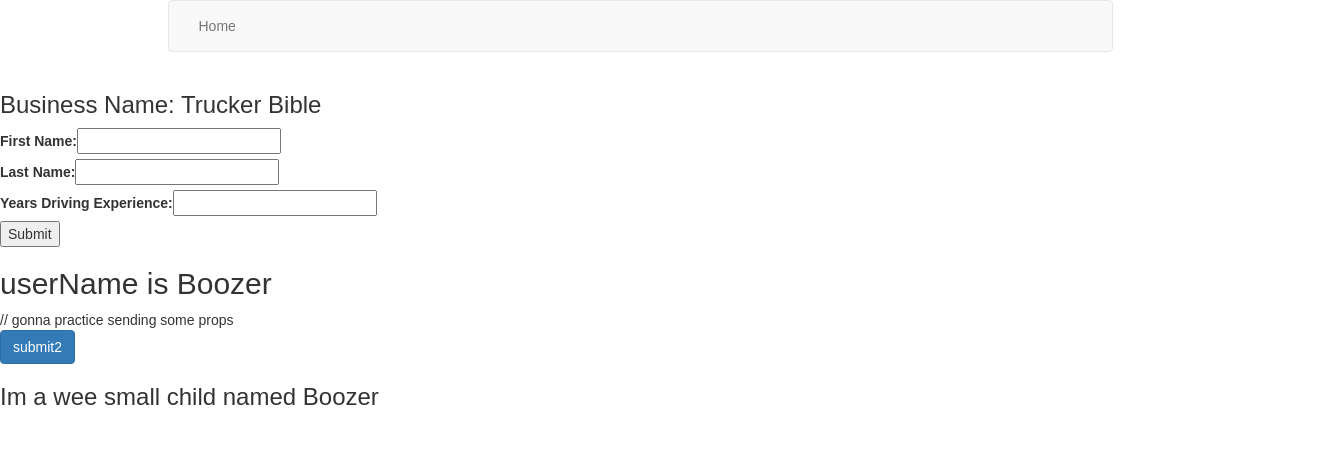
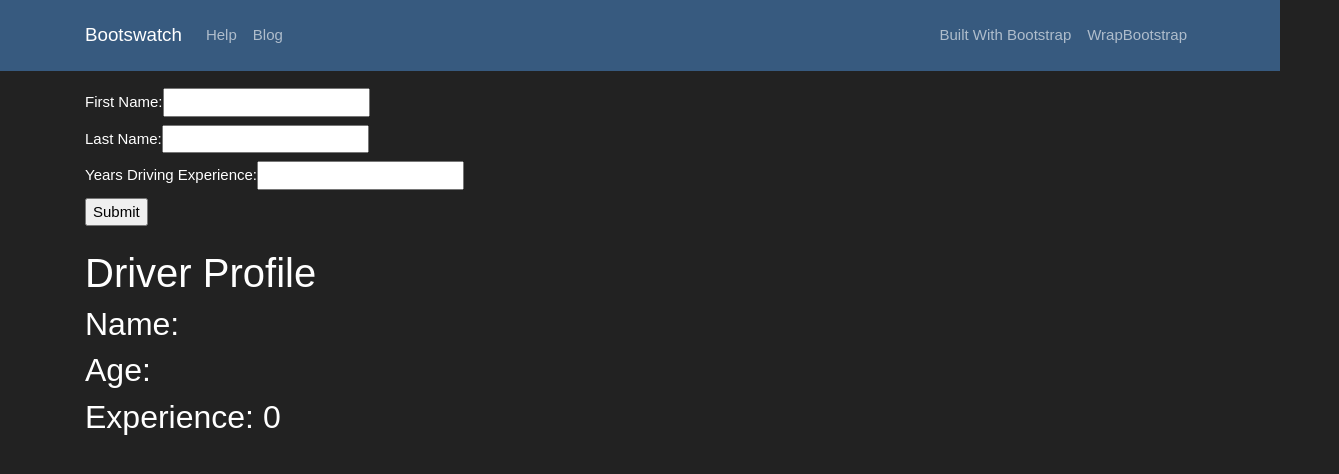
Before and after one commit to vincefio/changeworld1, a React (Create React App) app: page / in a window 1280 px wide. Shown: the top 474 px of the page, 1339 px wide, since content can reach past the window. Built offline with nearby package versions, Linux system fonts and the light colour scheme.

Commit message:
react router

```diff
--- a/package.json
+++ b/package.json
@@ -4,9 +4,12 @@
   "private": true,
   "dependencies": {
     "dom": "0.0.3",
+    "history": "^4.7.2",
     "react": "^16.3.2",
     "react-bootstrap": "^0.32.1",
     "react-dom": "^16.3.2",
+    "react-router": "^4.2.0",
+    "react-router-dom": "^4.2.2",
     "react-scripts": "1.1.4"
   },
   "scripts": {
@@ -14,5 +17,8 @@
     "build": "react-scripts build",
     "test": "react-scripts test --env=jsdom",
     "eject": "react-scripts eject"
+  },
+  "devDependencies": {
+    "webpack-dev-server": "^3.1.4"
   }
 }
--- a/public/index.html
+++ b/public/index.html
@@ -9,9 +9,16 @@
     <link rel="shortcut icon" href="%PUBLIC_URL%/favicon.ico">
 
     <!-- Bootstrap CDN -->
+
     <!-- Latest compiled and minified CSS -->
-<link rel="stylesheet" href="https://maxcdn.bootstrapcdn.com/bootstrap/3.3.7/css/bootstrap.min.css" integrity="sha384-BVYiiSIFeK1dGmJRAkycuHAHRg32OmUcww7on3RYdg4Va+PmSTsz/K68vbdEjh4u" crossorigin="anonymous">
+    <link href="https://stackpath.bootstrapcdn.com/bootswatch/4.1.1/darkly/bootstrap.min.css" rel="stylesheet" integrity="sha384-ae362vOLHy2F1EfJtpMbNW0i9pNM1TP2l5O4VGYYiLJKsaejqVWibbP6BSf0UU5i" crossorigin="anonymous">
+<!--<link rel="stylesheet" href="https://maxcdn.bootstrapcdn.com/bootstrap/3.3.7/css/bootstrap.min.css" integrity="sha384-BVYiiSIFeK1dGmJRAkycuHAHRg32OmUcww7on3RYdg4Va+PmSTsz/K68vbdEjh4u" crossorigin="anonymous">-->
+  <!--<link href="https://stackpath.bootstrapcdn.com/bootswatch/4.1.1/cyborg/bootstrap.min.css" rel="stylesheet" integrity="sha384-iMvB1cubutqnCw/Xlf3A1lEXHojPMC7dETFR9CYfYENKn8yw6QlyL+BaYmPXEjmo" crossorigin="anonymous">-->
+  <!-- jQuery library -->
+  <script src="https://ajax.googleapis.com/ajax/libs/jquery/3.3.1/jquery.min.js"></script>
 
+  <!-- Latest compiled JavaScript -->
+  <script src="https://maxcdn.bootstrapcdn.com/bootstrap/3.3.7/js/bootstrap.min.js"></script>
     <title>Let's build a fucking business</title>
   </head>
   <body>
@@ -20,5 +27,6 @@
     </noscript>
     <div id="root"></div>
 
+
   </body>
 </html>
--- a/src/App.js
+++ b/src/App.js
@@ -1,5 +1,5 @@
 import React, { Component } from 'react';
-
+import { BrowserRouter as Router, Route } from "react-router-dom";
 import './App.css';
 import Signin from './Components/Usersignin';
 import NameofBusiness from './Components/Projects';
@@ -9,18 +9,13 @@ import ChildToForm from './Components/ChildToForm';
 class App extends Component {
   render() {
     return (
-      <div>
+
       <div className="container">
-        <div className="row">
-          <div className="col-xs-10 col-xs-offset-1">
-              <Header/>
-          </div>
-        </div>
-       </div>
+        <Header/>
         <NameofBusiness />
         <Signin name={'Bertha'}/>
+      </div>
 
-      </div>
     );
   }
 }
--- a/src/Components/ChildToForm.js
+++ b/src/Components/ChildToForm.js
@@ -11,9 +11,10 @@ class ChildToForm extends Component {
 
     return(
       <div>
-        <input type="submit" value="submit2" onClick={() => this.testName()}
-        className="btn btn-primary" />
-        <h3>Im a wee small child named {this.props.user}</h3>
+        <h2>Driver Profile</h2>
+        <h3>Name: {this.props.user}</h3>
+        <h3>Age: {this.props.userAge}</h3>
+        <h3>Experience: {this.props.experience}</h3>
       </div>
     );
   }
--- a/src/Components/Header.js
+++ b/src/Components/Header.js
@@ -3,15 +3,36 @@ import React, { Component } from "react";
 class Header extends Component {
   render(){
     return(
-      <nav className="navbar navbar-default">
-                <div className="container">
-                    <div className="navbar-header">
-                        <ul className="nav navbar-nav">
-                            <li><a href="">Home</a></li>
-                        </ul>
-                    </div>
-                </div>
-        </nav>
+      <div class="navbar navbar-expand-lg fixed-top navbar-dark bg-primary" id="navigation">
+      <div class="container">
+        <a href="../" class="navbar-brand">Bootswatch</a>
+        <button class="navbar-toggler" type="button" data-toggle="collapse" data-target="#navbarResponsive" aria-controls="navbarResponsive" aria-expanded="false" aria-label="Toggle navigation">
+          <span class="navbar-toggler-icon"></span>
+        </button>
+        <div class="collapse navbar-collapse" id="navbarResponsive">
+          <ul class="navbar-nav">
+
+            <li class="nav-item">
+              <a class="nav-link" href="../help/">Help</a>
+            </li>
+            <li class="nav-item">
+              <a class="nav-link" href="http://blog.bootswatch.com">Blog</a>
+            </li>
+
+          </ul>
+
+          <ul class="nav navbar-nav ml-auto">
+            <li class="nav-item">
+              <a class="nav-link" href="http://builtwithbootstrap.com/" target="_blank">Built With Bootstrap</a>
+            </li>
+            <li class="nav-item">
+              <a class="nav-link" href="https://wrapbootstrap.com/?ref=bsw" target="_blank">WrapBootstrap</a>
+            </li>
+          </ul>
+
+        </div>
+      </div>
+    </div>
     );
   }
 }
--- a/src/Components/Usersignin.js
+++ b/src/Components/Usersignin.js
@@ -2,14 +2,15 @@ import React, { Component } from 'react';
 
 import ChildToForm from './ChildToForm';
 
-var userName="Boozer";
+var userName="";
+var userAge;
+var userExperience;
 
 class Signin extends Component {
   constructor(props){
     super(props);
 
     //bind in order to make "this" works (not working)
-    this.handleSubmit = this.handleSubmit.bind(this);
     this.handleClick = this.handleClick.bind(this);
     //attempt to set initial state
     this.state = {name: ''};
@@ -23,44 +24,27 @@ class Signin extends Component {
 
   handleClick(e){
     e.preventDefault();
-    console.log('handle click works')
     //lets save the name into a variable
     userName = document.getElementById('name').value;
-    console.log('var username is ' + userName);
+    userAge = document.getElementById('lastname').value;
+    userExperience = document.getElementById('yearsexperience').value;
     //line below works same as above
     //console.log(this.refs.text.value)
     this.setState({
-      name1: userName
+      name1: userName,
+      name2: userAge,
+      experience: userExperience
     });
   }
-
-
-  handleSubmit(event) {
-     event.preventDefault();
-     //console.log('event works');
-     //test to see what is in props
-    // console.log('Props: ' + this.props.name)
-     //test for state
-     //console.log('state ' + this.state.name)
-     //test to get name from input
-     //console.log('name ' + this.name.value)
-    // console.log(event.name);
-    console.log('submit2 works')
-  console.log('var userName is ' + userName)
-   }
 
    //this function is to test the onLoad testFunction and prop passing
    testFunction(){
      console.log('this is the props ' + this.props.name);
    }
 
-   //not working yet
-   function (props){
-     return <h1>Hello, {props.name}</h1>
-   }
 
    componentDidMount() {
-    console.log('I was triggered during componentDidMount')
+    //console.log('I was triggered during componentDidMount')
   }
 
 
@@ -73,7 +57,8 @@ class Signin extends Component {
     //userName="boozer";
     console.log('username is ' + userName );
     return (
-      <div onLoad= {this.testFunction()}>
+      <div id="mainDiv" onLoad= {this.testFunction()}>
+
         <form onSubmit={this.handleClick}>
           <label>
             First Name:
@@ -92,9 +77,11 @@ class Signin extends Component {
 
 
 
-        <h2>userName is {userName}</h2>
-        // gonna practice sending some props
-        <ChildToForm username={"TestPropUserName"} user={userName} />
+        <br></br>
+
+        <ChildToForm user={this.state.name1} userAge={this.state.name2} experience={this.state.experience}/>
+
+
       </div>
     );
   }
--- a/src/index.css
+++ b/src/index.css
@@ -3,3 +3,7 @@ body {
   padding: 0;
   font-family: sans-serif;
 }
+
+#mainDiv{
+  margin-top: 50px;
+}
--- a/src/index.js
+++ b/src/index.js
@@ -1,8 +1,12 @@
 import React from 'react';
 import ReactDOM from 'react-dom';
+import { BrowserRouter as Router, Route, IndexRoute, hashHistory } from "react-router-dom";
 import './index.css';
 import App from './App';
 import registerServiceWorker from './registerServiceWorker';
 
-ReactDOM.render(<App />, document.getElementById('root'));
+ReactDOM.render(<Router>
+    <Route exact path="/" component={App} />
+  </Router>
+  , document.getElementById('root'));
 registerServiceWorker();
```
Also changed, not shown: 1 other file (tests, documents, lock files or other folders).
